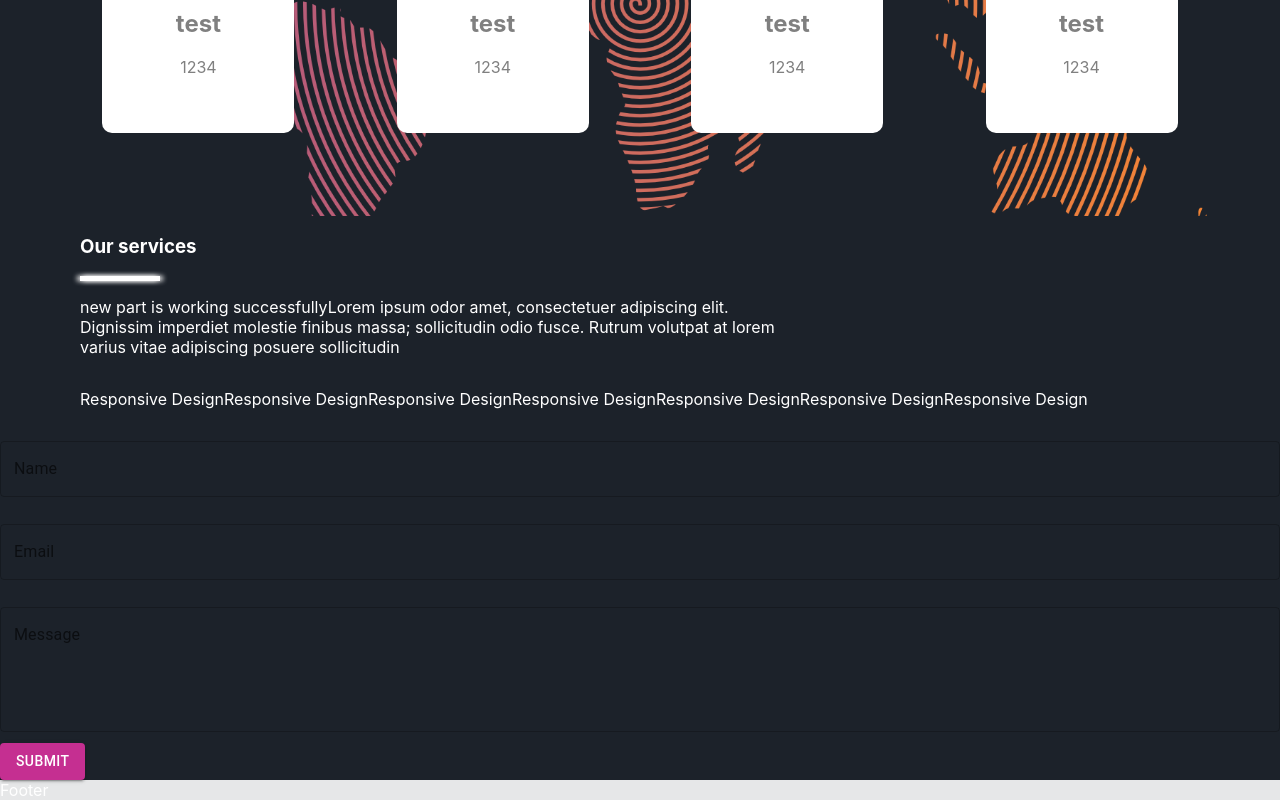
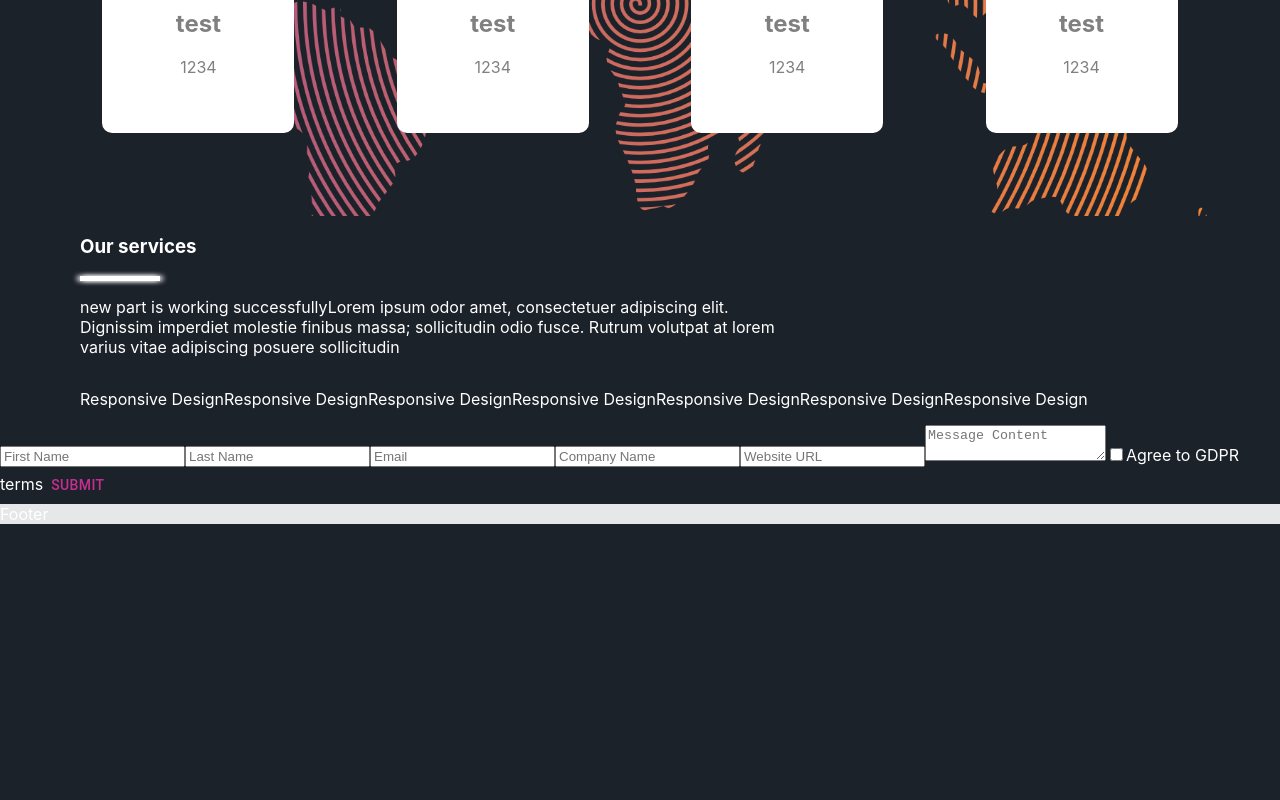
Before and after one commit to pedrambabazadeh/business-website, a React (Create React App) app: page / in a window 1280 px wide. Shown: the part 376-1176 px from the top of the page. After the commit the page ends 900 px from the top, so only its background shows below. Built offline with nearby package versions, Linux system fonts and the light colour scheme.

Commit message:
implement contact form API no css

```diff
--- a/src/Sections/ContactUs/ContactUs.jsx
+++ b/src/Sections/ContactUs/ContactUs.jsx
@@ -1,69 +1,40 @@
 import React from 'react';
 import { Formik, Form, Field, ErrorMessage } from 'formik';
-import * as Yup from 'yup';
 import { TextField, Button } from '@mui/material';
+import {default as validationSchema} from './Validation_yup';
+import {default as HandleSubmit} from './HandleSubmit'
 
-// Form validation schema using Yup
-const validationSchema = Yup.object({
-  name: Yup.string().required('Name is required'),
-  email: Yup.string().email('Invalid email format').required('Email is required'),
-  message: Yup.string().min(10, 'Message must be at least 10 characters').required('Message is required'),
-});
 
 const ContactUs = () => {
   return (
     <Formik
-      initialValues={{ name: '', email: '', message: '' }}
+      initialValues={{
+        firstName: '',
+        lastName: '',
+        email: '',
+        companyName: '',
+        websiteUrl: '',
+        content: '',
+        gdpr: false}}
       validationSchema={validationSchema}
-      onSubmit={(values, { setSubmitting }) => {
-        setTimeout(() => {
-          console.log('Form Submitted', values);
-          setSubmitting(false);
-        }, 400);
-      }}
+      onSubmit={HandleSubmit}
     >
       {({ isSubmitting }) => (
-        <Form>
-          <div>
-            <Field
-              name="name"
-              as={TextField}
-              label="Name"
-              variant="outlined"
-              fullWidth
-              margin="normal"
-              helperText={<ErrorMessage name="name" />}
-            />
-          </div>
-          <div>
-            <Field
-              name="email"
-              as={TextField}
-              label="Email"
-              type="email"
-              variant="outlined"
-              fullWidth
-              margin="normal"
-              helperText={<ErrorMessage name="email" />}
-            />
-          </div>
-          <div>
-            <Field
-              name="message"
-              as={TextField}
-              label="Message"
-              variant="outlined"
-              fullWidth
-              multiline
-              rows={4}
-              margin="normal"
-              helperText={<ErrorMessage name="message" />}
-            />
-          </div>
-          <Button type="submit" variant="contained" color="primary" disabled={isSubmitting}>
-            Submit
-          </Button>
-        </Form>
+         <Form>
+         <Field name="firstName" placeholder="First Name" />
+         <Field name="lastName" placeholder="Last Name" />
+         <Field name="email" type="email" placeholder="Email" />
+         <Field name="companyName" placeholder="Company Name" />
+         <Field name="websiteUrl" placeholder="Website URL" />
+         <Field name="content" component="textarea" placeholder="Message Content" />
+         <label>
+           <Field type="checkbox" name="gdpr" />
+           Agree to GDPR terms
+         </label>
+         <Button type="submit" disabled={isSubmitting}>
+           Submit
+         </Button>
+       </Form>
       )}
     </Formik>
   );
--- /dev/null
+++ b/src/Sections/ContactUs/HandleSubmit.js
@@ -0,0 +1,29 @@
+const handleSubmit = async (values, { setSubmitting, setErrors }) => {
+    try {
+      const response = await fetch('./api/contact_form/submit', {
+        method: 'POST',
+        headers: {
+          'Content-Type': 'application/json'
+        },
+        body: JSON.stringify({
+          ...values,
+          createdOn: new Date().toISOString()
+        })
+      });
+
+      if (!response.ok) {
+        const errorData = await response.json();
+        setErrors(errorData.errors);
+        throw new Error('Form submission failed');
+      }
+
+      const responseData = await response.json();
+      console.log('Form submitted successfully:', responseData);
+    } catch (error) {
+      console.error('Submission error:', error);
+    } finally {
+      setSubmitting(false);
+    }
+  };
+
+  export default handleSubmit
--- /dev/null
+++ b/src/Sections/ContactUs/Validation_yup.js
@@ -0,0 +1,12 @@
+import * as Yup from 'yup';
+
+// Form validation schema using Yup
+const validationSchema = Yup.object({
+    firstName: Yup.string().required('First Name is required'),
+    lastName: Yup.string().required('Last Name is required'),
+    email: Yup.string().email('Invalid email address').required('Email is required'),
+    content: Yup.string().required('Message Content is required'),
+    gdpr: Yup.boolean().oneOf([true], 'GDPR consent is required')
+  });
+
+  export default validationSchema
```
